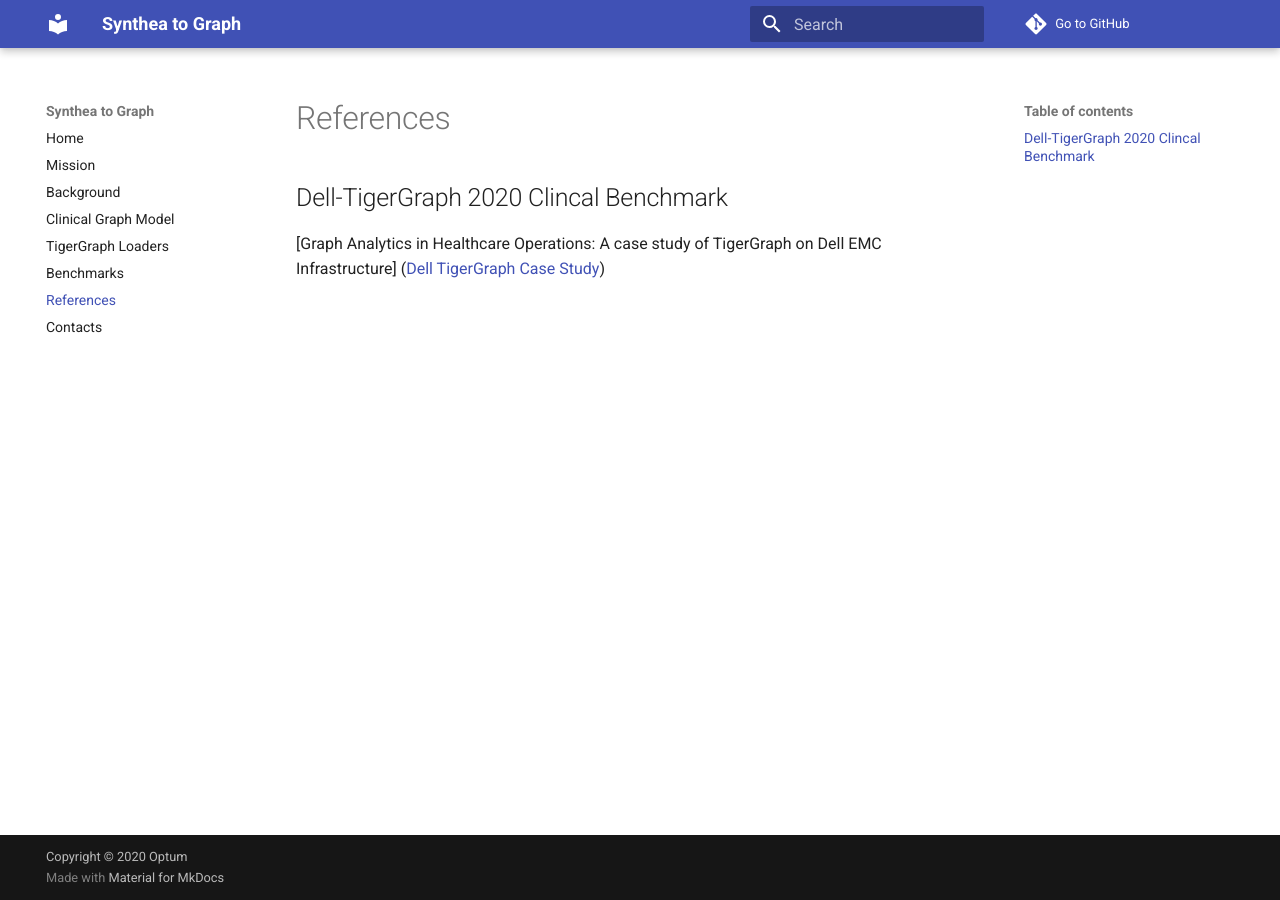
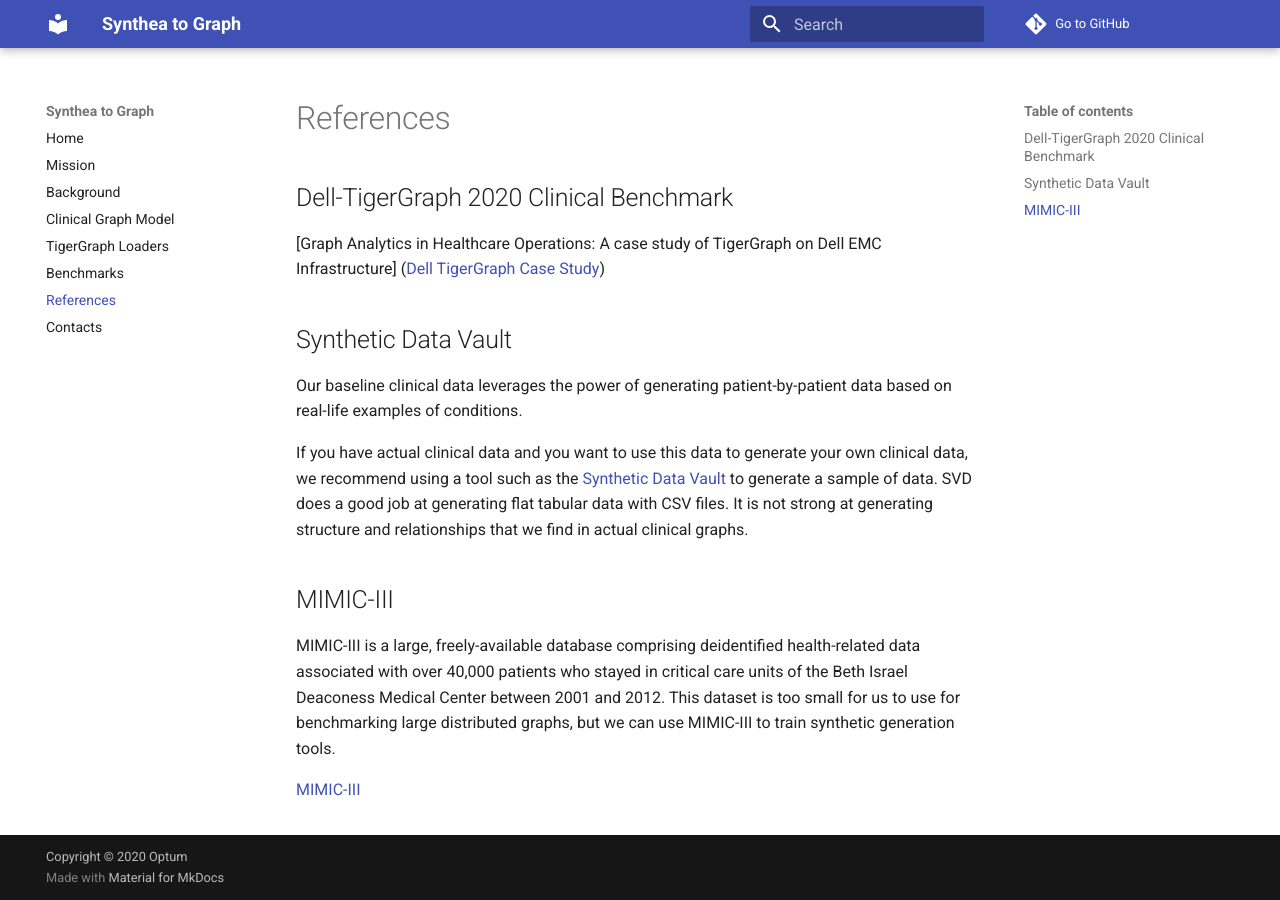
Before and after one commit to dmccreary/synthea-graph, an MkDocs documentation site: the page built from docs/references.md, in a window 1280 px wide. Built offline with MkDocs 1.6.1 and Material for MkDocs 9.7.7, drawn with Linux system fonts in a browser that asks for light colours; comment, search, counter and statistics services are not loaded.

Commit message:
updates to markdown content

```diff
--- a/docs/references.md
+++ b/docs/references.md
@@ -1,6 +1,18 @@
 # References
 
-## Dell-TigerGraph 2020 Clincal Benchmark
+## Dell-TigerGraph 2020 Clinical Benchmark
 
 [Graph Analytics in Healthcare Operations: A case study of TigerGraph on Dell EMC Infrastructure]
 ([Dell TigerGraph Case Study](https://github.com/dmccreary/synthea-graph/blob/main/resources/Dell-TigerGraph-Case-Study-Optum.pdf))
+
+## Synthetic Data Vault
+
+Our baseline clinical data leverages the power of generating patient-by-patient data based on real-life examples of conditions.
+
+If you have actual clinical data and you want to use this data to generate your own clinical data, we recommend using a tool such as the [Synthetic Data Vault](https://sdv.dev/) to generate a sample of data.  SVD does a good job at generating flat tabular data with CSV files.  It is not strong at generating structure and relationships that we find in actual clinical graphs.
+
+## MIMIC-III
+
+MIMIC-III is a large, freely-available database comprising deidentified health-related data associated with over 40,000 patients who stayed in critical care units of the Beth Israel Deaconess Medical Center between 2001 and 2012.  This dataset is too small for us to use for benchmarking large distributed graphs, but we can use MIMIC-III to train synthetic generation tools.
+
+[MIMIC-III](https://physionet.org/content/mimiciii-demo/1.4/)
```
Also changed, not shown: docs/index.md (+1 -1 lines), src/README.md (+2 -2 lines).
